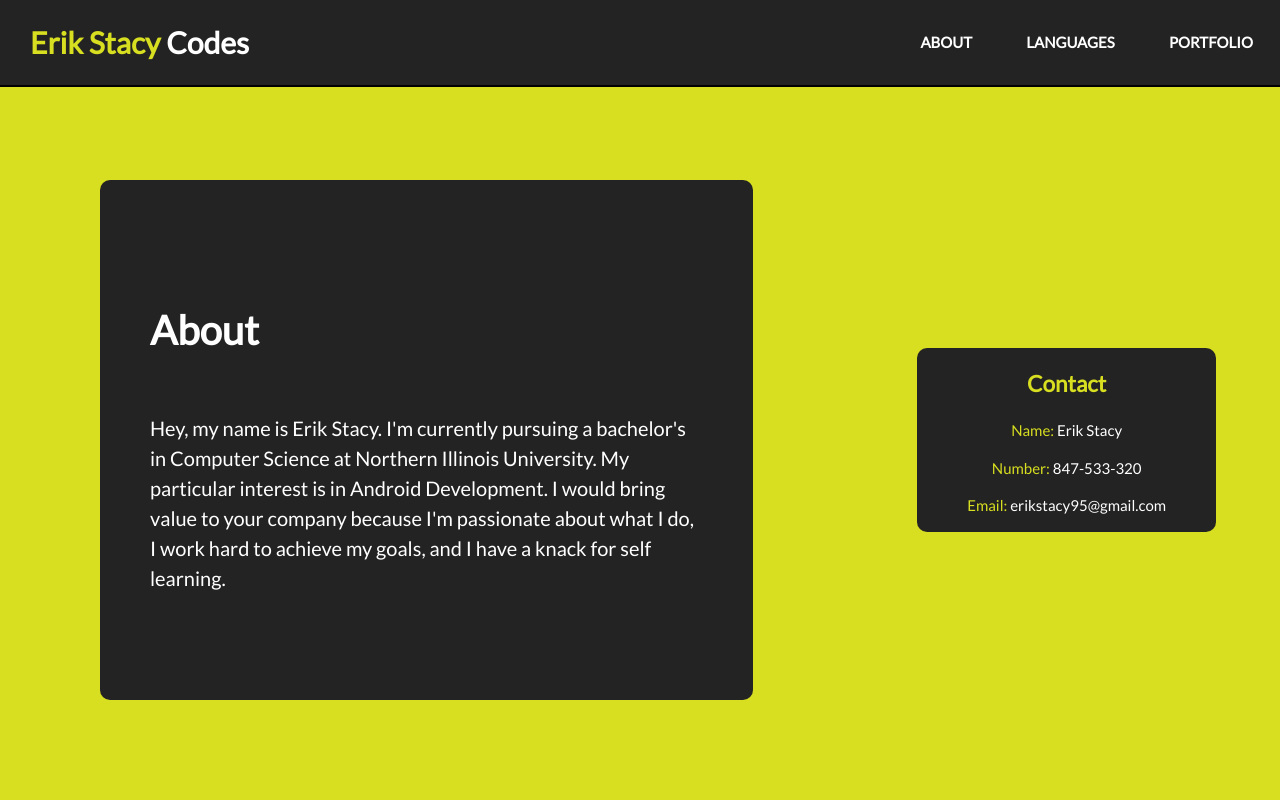
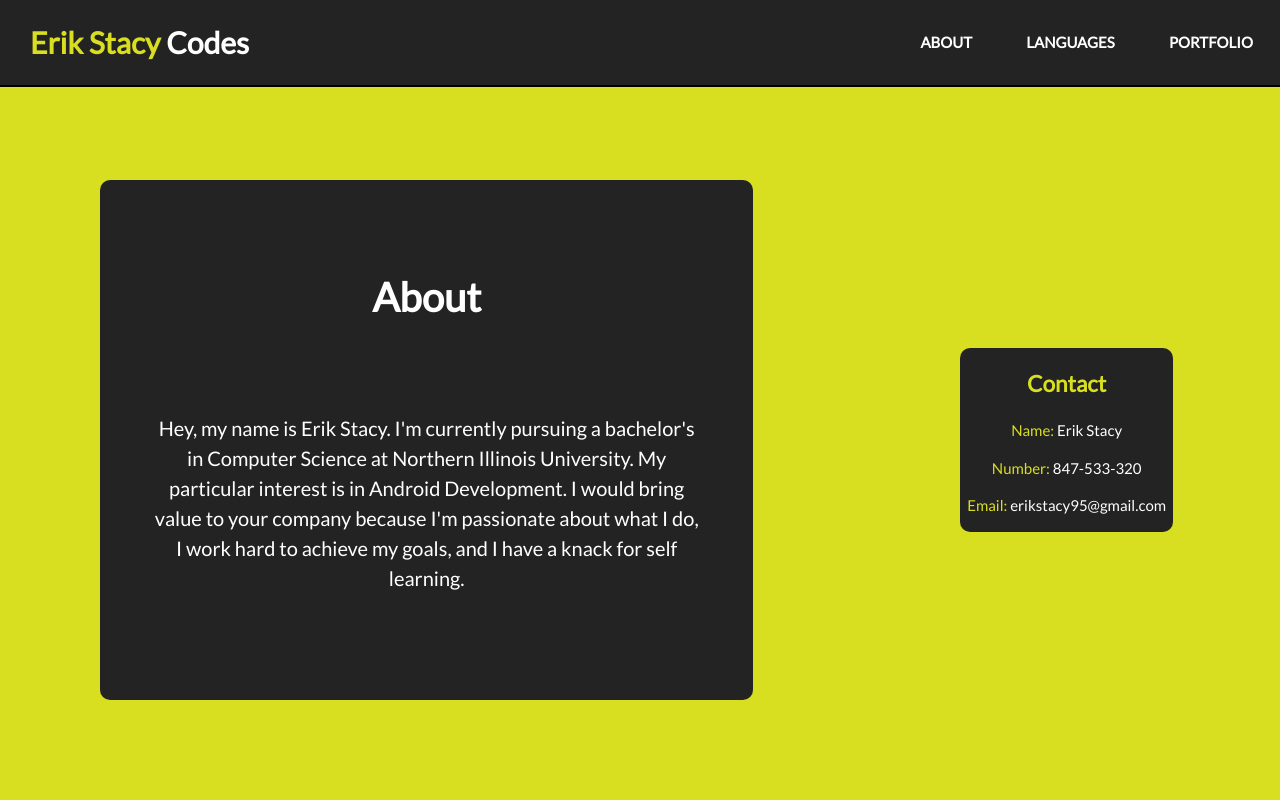
Before and after one commit to erikstacy/ErikStacyCodes, a React (Create React App) app: page / in a window 1280 px wide. Shown: the top 800 px of the page. Built offline with nearby package versions, Linux system fonts and the light colour scheme.

Commit message:
Some css changes

```diff
--- a/src/css/About.css
+++ b/src/css/About.css
@@ -11,28 +11,26 @@
 }
 .aboutBox {
     padding: 20px;
-    display: flex;
-    flex-direction: column;
-    align-items: left;
-    justify-content: center;
+    display: grid;
     background: #232323;
     padding-left: 50px;
     padding-right: 50px;
     border-radius: 10px;
 }
-.aboutSection h2 {
-    text-align: left;
+.aboutBox h2 {
+    text-align: center;
     font-size: 40px;
     color: #ffffff;
     font-family: 'Lato', sans-serif;
+    display: flex;
+    justify-content: center;
+    align-items: center;
 }
-.aboutContent {
-    text-align: left;
-}
-.aboutContent p {
+.aboutBox p {
     font-size: 20px;
     color: #ffffff;
     font-family: 'Lato', sans-serif;
+    text-align: center;
 }
 .contactSection {
     display: flex;
@@ -40,7 +38,7 @@
     align-items: center;
 }
 .contactBox {
-    width: 70%;
+    width: 50%;
     text-align: center;
     border-radius: 10px;
     background: #232323;
--- a/src/css/Languages.css
+++ b/src/css/Languages.css
@@ -38,7 +38,7 @@
 }
 .box p {
     text-align: center;
-    width: 80%;
+    width: 70%;
     color: #ffffff;
     font-size: 18px;
     font-family: 'Lato', sans-serif;
--- a/src/layout/About.js
+++ b/src/layout/About.js
@@ -7,11 +7,7 @@ class About extends Component {
             <div className="about">
                 <div className="aboutSection">
                     <div className="aboutBox">
-                        <div className="title">
                         <h2>About</h2>
-                        </div>
-
-                        <div className="aboutContent">
                         <p>
                             Hey, my name is Erik Stacy. I'm currently
                             pursuing a bachelor's in Computer Science
@@ -22,7 +18,6 @@ class About extends Component {
                             achieve my goals, and I have a knack for self
                             learning.
                         </p>
-                        </div>
                     </div>
                 </div>
 
```
Lines whose indentation alone changed are shown as unchanged.
